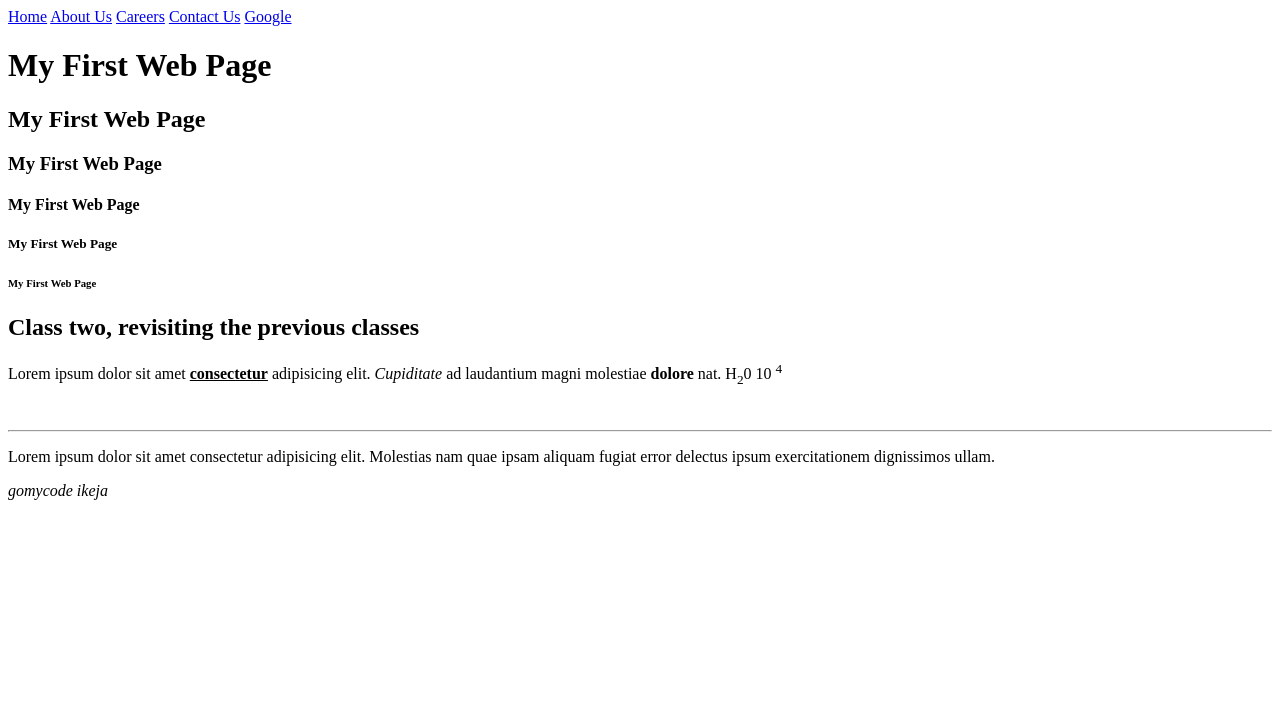
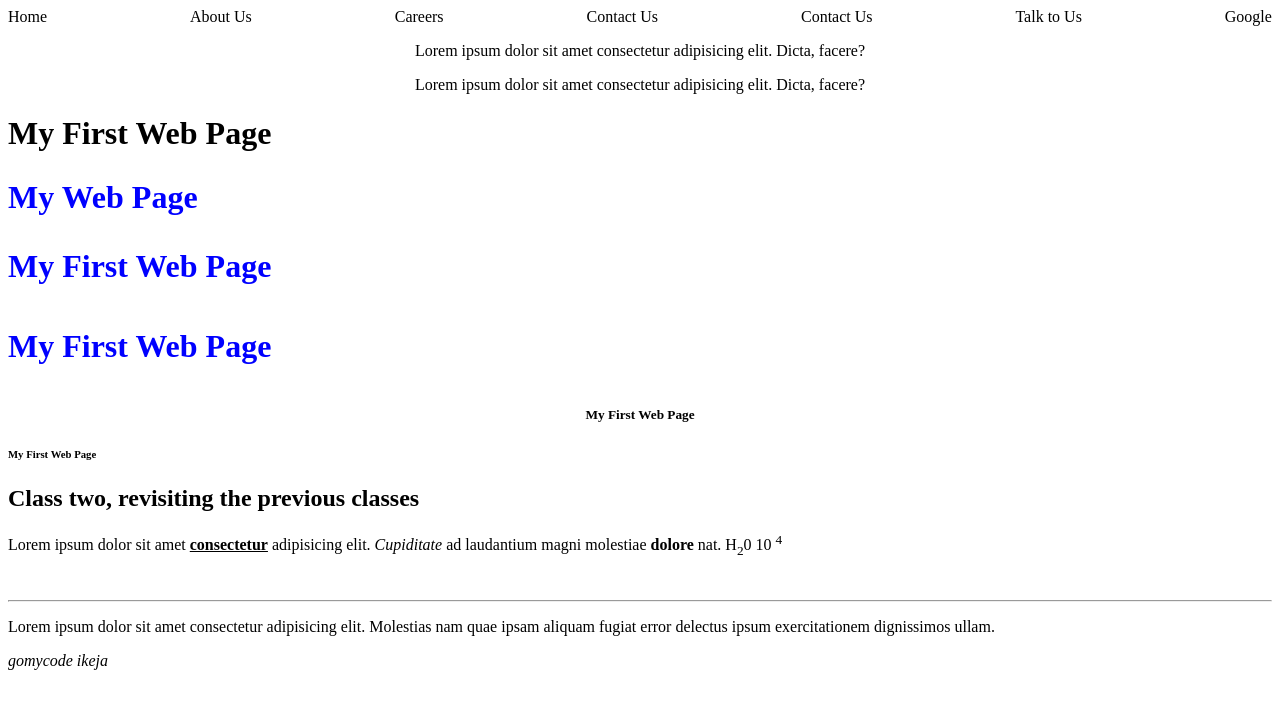
Before and after one commit to CAyanfe/ClassTwo, a plain HTML site: page index.html in a window 1280 px wide. Drawn offline with Linux system fonts and the light colour scheme.

Commit message:
Updated class

```diff
--- /dev/null
+++ b/css/contactus.css
@@ -0,0 +1,52 @@
+body {
+  background-image: url("../images/langHer.jpg");
+  background-repeat: no-repeat;
+  background-size: cover;
+  background-attachment: fixed;
+}
+
+.first_img {
+  border: 20px inset rgba(55, 38, 38, 0.7);
+  border-bottom-left-radius: 3rem;
+  padding: 2rem 10rem;
+  margin: 3rem;
+}
+
+.lady {
+  padding: 2rem;
+  margin: 4rem;
+}
+
+nav > a {
+  text-decoration: none;
+  display: block;
+}
+
+/* p {
+  font-family: "Segoe UI", Tahoma, Geneva, Verdana, sans-serif;
+  color: #8ef7a8;
+  font-style: italic;
+  font-weight: 900;
+  text-align: center;
+  line-height: 1.5rem;
+  letter-spacing: 0.5rem;
+  word-spacing: 2rem;
+  font-size: 2rem;
+} */
+
+.ps {
+  background-image: url("../images/langHer.jpg");
+  background-repeat: no-repeat;
+  background-size: cover;
+  /* width: 100vw; */
+  display: flex;
+  /* opacity: 0.5; */
+}
+
+.ps > p {
+  color: rgba(0, 0, 255, 0.6);
+}
+/*
+p {
+  display: flex;
+} */
--- a/css/index.css
+++ b/css/index.css
@@ -1,3 +1,66 @@
-body{
-    background-color: aqua;
+/* nav {
+  background-color: red;
+} */
+
+.h2_class {
+  color: aquamarine;
 }
+
+#idNum {
+  text-align: center;
+}
+
+.nav_items {
+  display: flex;
+  justify-content: center;
+  justify-content: space-between;
+  /* color: aqua; */
+}
+
+.sub_class,
+.h2_class {
+  color: blue;
+  font-size: 2rem;
+}
+
+/* .second {
+  text-decoration: none;
+} */
+
+.nav_items .second {
+  text-decoration: none !important;
+}
+
+/* nav a:first-child {
+  text-decoration: none;
+} */
+
+header > p {
+  text-align: center;
+}
+
+.nav_items > a {
+  text-decoration: none;
+  font-size: 1rem;
+}
+
+/* unvisited */
+.nav_items > a:link {
+  color: black;
+}
+
+/* visited */
+.nav_items > a:visited {
+  color: green;
+}
+
+/* hover */
+.nav_items > a:hover {
+  color: palevioletred;
+  /* background-color: aqua; */
+}
+
+/* active */
+.nav_items > a:active {
+  color: turquoise;
+}
--- a/index.html
+++ b/index.html
@@ -5,25 +5,49 @@
     <meta charset="UTF-8">
     <meta name="viewport" content="width=device-width, initial-scale=1.0">
     <title>Workshop Training Class TWO</title>
-    <!-- <link rel="stylesheet" href="./css/index.css"> -->
+    <link rel="stylesheet" href="./css/index.css">
+
+    <!-- <style>
+        nav {
+            background-color: blue;
+        }
+    </style> -->
+
 </head>
 
 <body>
     <header>
-        <nav>
+        <!-- <nav style="background-color: aqua;"> -->
+        <nav class="nav_items">
+            <!-- <nav> -->
             <a href="./">Home</a>
-            <a href="./aboutus.html" target="_blank">About Us</a>
+            <a href="./aboutus.html" target="_blank" class="second third">About Us</a>
             <a href="./careers.html">Careers</a>
             <a href="./contactus.html">Contact Us</a>
+            <a href="./contactus.html">Contact Us</a>
+            <a href="./talktous.html">Talk to Us</a>
             <a href="https://www.google.com" target="_blank">Google</a>
         </nav>
+
+        <p>
+            Lorem ipsum dolor sit amet consectetur adipisicing elit. Dicta, facere?
+        </p>
+
+        <p>
+            Lorem ipsum dolor sit amet consectetur adipisicing elit. Dicta, facere?
+        </p>
     </header>
-    <Div>
+
+
+
+
+
+    <div>
         <h1 title="this is a heading">My First Web Page</h1>
-        <h2>My First Web Page</h2>
-        <h3>My First Web Page</h3>
-        <h4>My First Web Page</h4>
-        <h5>My First Web Page</h5>
+        <h2 class="h2_class">My <span class="sub_class">Web</span> Page</h2>
+        <h3 class="h2_class">My First Web Page</h3>
+        <h4 class="h2_class">My First Web Page</h4>
+        <h5 id="idNum">My First Web Page</h5>
         <h6>My First Web Page</h6>
 
 
```
Also changed, not shown: aboutus.html (+13 -5 lines), careers.html (+3 -1 lines), contactus.html (+24 -2 lines), css/aboutus.css (added, +30 -0 lines), talktous.html (added, +14 -0 lines).
